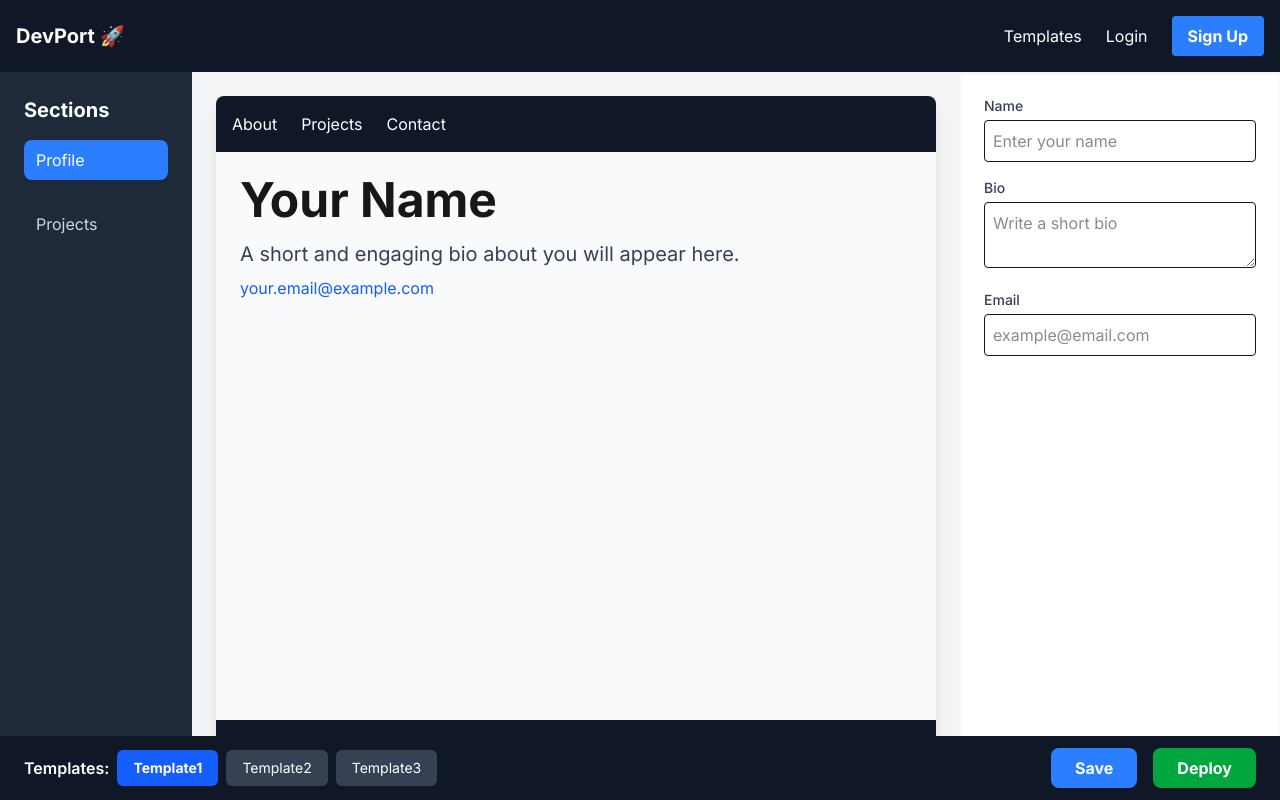
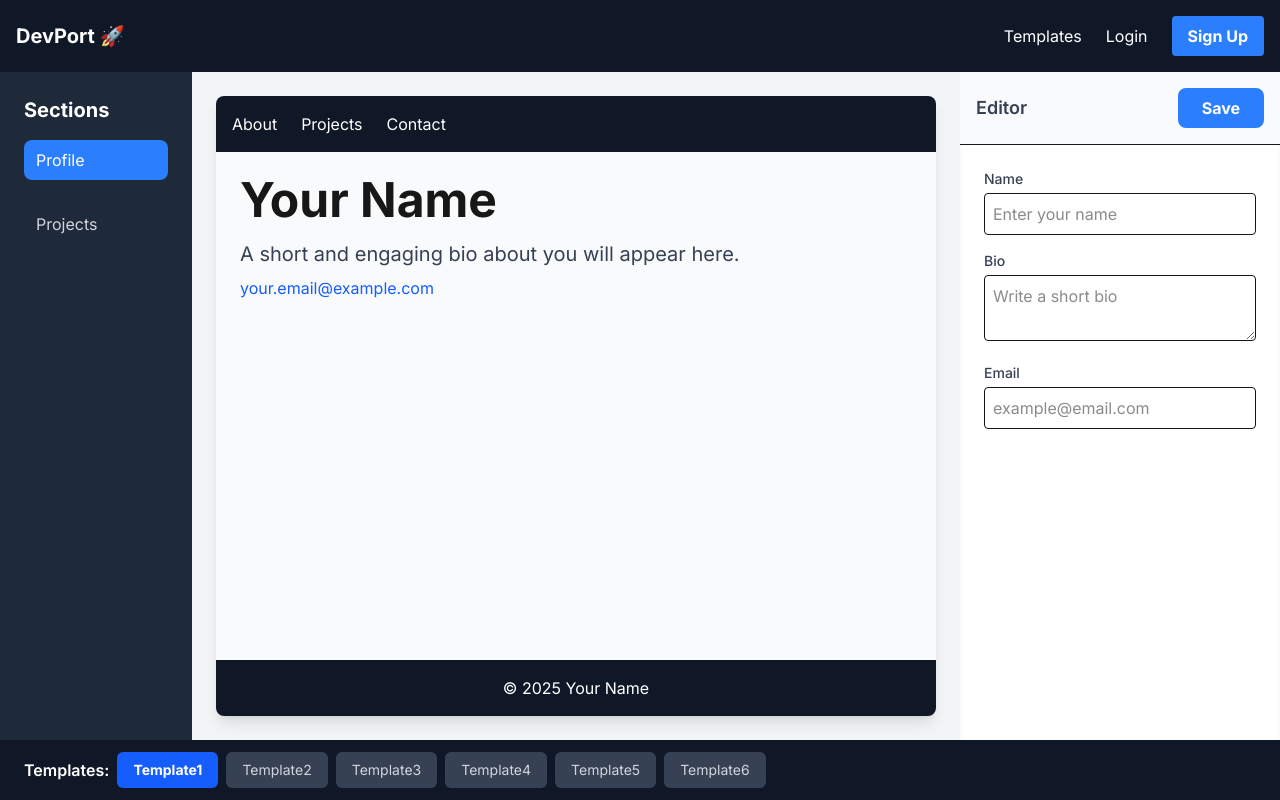
Before and after one commit to dilip27m/devport-frontend, a Next.js app: page /editor in a window 1280 px wide. Built offline with nearby package versions, Linux system fonts and the light colour scheme.

Commit message:
feat:implemented last modified and profile-skeketon

```diff
--- a/src/app/(main)/editor/components/Bottombar.tsx
+++ b/src/app/(main)/editor/components/Bottombar.tsx
@@ -2,45 +2,24 @@
 
 import React from "react";
 
-// Define the possible statuses for our save button
-export type SaveStatus = "idle" | "saving" | "success" | "error";
-
+// The only props it needs now are for template switching
+export type SaveStatus = "idle" | "saving" | "success" | "error"; // Keep type for other components
 interface BottomBarProps {
   activeTemplate: string;
   onTemplateChange: (template: string) => void;
-  onSave: () => void; // A function to trigger the save
-  saveStatus: SaveStatus; // The current status from the parent
 }
 
-const templates = ["template1", "template2", "template3"];
+const templates = ["template1", "template2", "template3", "template4", "template5", "template6"]; // Add more to test scrolling
 
 const BottomBar: React.FC<BottomBarProps> = ({
   activeTemplate,
   onTemplateChange,
-  onSave,
-  saveStatus,
 }) => {
-  // Helper function to determine button text and style
-  const getSaveButtonContent = () => {
-    switch (saveStatus) {
-      case "saving":
-        return { text: "Saving...", disabled: true, className: "bg-yellow-500" };
-      case "success":
-        return { text: "Saved!", disabled: false, className: "bg-green-500 hover:bg-green-600" };
-      case "error":
-        return { text: "Save Failed", disabled: false, className: "bg-red-500 hover:bg-red-600" };
-      default: // idle
-        return { text: "Save", disabled: false, className: "bg-blue-500 hover:bg-blue-600" };
-    }
-  };
-
-  const saveButton = getSaveButtonContent();
-
   return (
-    <div className="absolute bottom-0 left-0 right-0 h-16 bg-gray-900 text-white flex items-center justify-between px-6 z-10">
-      {/* Template Switcher */}
-      <div className="flex items-center space-x-2">
-        <span className="font-semibold">Templates:</span>
+    // This container handles the horizontal scrolling
+    <div className="w-full bg-gray-900 px-6 py-3 overflow-x-auto">
+      <div className="flex items-center space-x-2 whitespace-nowrap">
+        <span className="font-semibold text-white mr-2">Templates:</span>
         {templates.map((template) => (
           <button
             key={template}
@@ -48,31 +27,13 @@ const BottomBar: React.FC<BottomBarProps> = ({
             className={`px-4 py-2 rounded-md text-sm transition ${
               activeTemplate === template
                 ? "bg-blue-600 text-white font-bold"
-                : "bg-gray-700 hover:bg-gray-600"
+                : "bg-gray-700 text-gray-300 hover:bg-gray-600"
             }`}
           >
             {template.charAt(0).toUpperCase() + template.slice(1)}
           </button>
         ))}
       </div>
-
-      {/* Save and Deploy Buttons */}
-      <div className="flex items-center space-x-4">
-        <button
-          onClick={onSave}
-          disabled={saveButton.disabled}
-          className={`font-bold py-2 px-6 rounded-lg transition text-white ${saveButton.className}`}
-        >
-          {saveButton.text}
-        </button>
-        <button
-          // We will implement this later
-          // onClick={onDeploy}
-          className="bg-green-600 hover:bg-green-700 text-white font-bold py-2 px-6 rounded-lg transition"
-        >
-          Deploy
-        </button>
-      </div>
     </div>
   );
 };
--- a/src/app/(main)/editor/components/FormContainer.tsx
+++ b/src/app/(main)/editor/components/FormContainer.tsx
@@ -1,38 +1,67 @@
 "use client";
 
 import React from "react";
-import ProfileForm from "@/app/(main)/editor/components/forms/ProfileForm";
-import ProjectsForm from "@/app/(main)/editor/components/forms/ProjectsForm";
+import ProfileForm from "./forms/ProfileForm";
+import ProjectsForm from "./forms/ProjectsForm";
+// We need the SaveStatus type here
+import { SaveStatus } from "./Bottombar";
 
 interface FormContainerProps {
   section: string;
   data: any;
   setData: React.Dispatch<React.SetStateAction<any>>;
+  // Add the new props for saving
+  onSave: () => void;
+  saveStatus: SaveStatus;
+  lastSaved: string | null;
 }
 
-const FormContainer: React.FC<FormContainerProps> = ({ section, data, setData }) => {
+const FormContainer: React.FC<FormContainerProps> = ({
+  section,
+  data,
+  setData,
+  onSave,
+  saveStatus,
+  lastSaved,
+}) => {
+  const getSaveButtonContent = () => {
+    switch (saveStatus) {
+      case "saving": return { text: "Saving...", disabled: true, className: "bg-yellow-500" };
+      case "success": return { text: "Saved!", disabled: false, className: "bg-green-500" };
+      case "error": return { text: "Save Failed", disabled: false, className: "bg-red-500" };
+      default: return { text: "Save", disabled: false, className: "bg-blue-500 hover:bg-blue-600" };
+    }
+  };
+
+  const saveButton = getSaveButtonContent();
+
   return (
-    <div className="space-y-6">
-      {section === "Profile" && (
-        <ProfileForm
-          data={data.profile}
-          onChange={(field, value) =>
-            setData({ ...data, profile: { ...data.profile, [field]: value } })
-          }
-        />
-      )}
+    <div className="flex flex-col h-full">
+      {/* --- NEW HEADER for Save Button --- */}
+      <div className="p-4 border-b bg-gray-50">
+        <div className="flex justify-between items-center">
+          <h2 className="text-lg font-semibold text-gray-700">Editor</h2>
+          <button
+            onClick={onSave}
+            disabled={saveButton.disabled}
+            className={`font-bold py-2 px-6 rounded-lg transition text-white ${saveButton.className}`}
+          >
+            {saveButton.text}
+          </button>
+        </div>
+        {lastSaved && (
+          <p className="text-xs text-gray-500 mt-1 text-right">
+            Last saved: {lastSaved}
+          </p>
+        )}
+      </div>
+      {/* ---------------------------------- */}
 
-
-
-      {section === "Projects" && (
-        <ProjectsForm
-          projects={data.projects}
-          onChange={(projects) => setData({ ...data, projects })}
-        />
-      )}
-
-
-
+      {/* The actual forms are now in a scrollable container */}
+      <div className="flex-1 p-6 overflow-y-auto">
+        {section === "Profile" && ( <ProfileForm data={data.profile} onChange={(field, value) => setData({ ...data, profile: { ...data.profile, [field]: value } })} /> )}
+        {section === "Projects" && ( <ProjectsForm projects={data.projects} onChange={(projects) => setData({ ...data, projects })} /> )}
+      </div>
     </div>
   );
 };
--- a/src/app/(main)/editor/page.tsx
+++ b/src/app/(main)/editor/page.tsx
@@ -6,9 +6,6 @@ import FormContainer from "@/app/(main)/editor/components/FormContainer";
 import LivePreview from "@/app/(main)/editor/components/LivePreview";
 import BottomBar, { SaveStatus } from "@/app/(main)/editor/components/Bottombar";
 import { useAuth } from "@/context/AuthContext";
-
-// Import the specific 'Project' type definition from your form component.
-// This is the "contract" that ensures the data structure is consistent.
 import { Project } from "@/app/(main)/editor/components/forms/ProjectsForm";
 
 const API_BASE_URL = "http://localhost:5000/api";
@@ -17,33 +14,26 @@ export default function EditorPage() {
   const [activeSection, setActiveSection] = useState("Profile");
   const [activeTemplate, setActiveTemplate] = useState("template1");
   const [saveStatus, setSaveStatus] = useState<SaveStatus>("idle");
+  const [lastSaved, setLastSaved] = useState<string | null>(null); // NEW: State for the timestamp
 
-  // The main state for all portfolio data.
-  // We explicitly use the 'Project[]' type for the projects array.
   const [data, setData] = useState({
     profile: { name: "", bio: "", email: "" },
     projects: [] as Project[],
-    // We can add other sections here as we build them
-    // skills: [] as { id: string, name: string }[],
   });
 
   const { user, token } = useAuth();
 
-  // This effect runs once when the page loads to fetch the user's saved data.
+
   useEffect(() => {
     const loadPortfolioData = async () => {
-      // Don't run if the user isn't logged in yet.
       if (!user || !token) return;
-
       try {
         const response = await fetch(`${API_BASE_URL}/portfolio/${user._id}`, {
           headers: { "Authorization": `Bearer ${token}` },
         });
 
-        // If a 404 is returned, it means it's a new user with no saved portfolio.
         if (response.status === 404) {
-          console.log("No existing portfolio found. Pre-filling with user info.");
-          // Pre-fill the profile with the user's name and email.
+          console.log("No existing portfolio found.");
           setData(prevData => ({
             ...prevData,
             profile: { ...prevData.profile, name: user.name, email: user.email },
@@ -57,14 +47,14 @@ export default function EditorPage() {
 
         const result = await response.json();
         if (result.success) {
-          // Update the state with the data and template choice from the database.
-          // Spreading a default structure first prevents errors if the DB data is missing a field.
           setData({
             profile: { name: "", bio: "", email: "" },
             projects: [],
             ...result.data.data,
           });
           setActiveTemplate(result.data.template);
+          // NEW: Update the state with the loaded timestamp
+          setLastSaved(new Date(result.data.lastUpdatedAt).toLocaleString());
           console.log("Portfolio data loaded successfully!");
         }
       } catch (error) {
@@ -73,9 +63,8 @@ export default function EditorPage() {
     };
 
     loadPortfolioData();
-  }, [user, token]); // This effect re-runs if the user logs in or out.
+  }, [user, token]);
 
-  // This function is called when the user clicks the "Save" button.
   const handleSave = async () => {
     if (!user || !token) {
       alert("You must be logged in to save.");
@@ -90,8 +79,8 @@ export default function EditorPage() {
           "Authorization": `Bearer ${token}`,
         },
         body: JSON.stringify({
-          data: data, // The entire portfolio data object
-          template: activeTemplate, // The user's chosen template
+          data: data,
+          template: activeTemplate,
         }),
       });
 
@@ -101,6 +90,8 @@ export default function EditorPage() {
       const result = await response.json();
       if (result.success) {
         setSaveStatus("success");
+        // NEW: Update the state after a successful save
+        setLastSaved(new Date(result.data.lastUpdatedAt).toLocaleString());
       } else {
         throw new Error(result.error || "An unknown error occurred.");
       }
@@ -108,36 +99,44 @@ export default function EditorPage() {
       console.error("Error saving data:", error);
       setSaveStatus("error");
     } finally {
-      // Reset the button's state after 2 seconds.
       setTimeout(() => setSaveStatus("idle"), 2000);
     }
   };
 
-  return (
-    <div className="flex-1 flex relative">
-      <div className="flex w-full">
-        {/* Left Sidebar for navigation */}
+     return (
+    // The main container for the entire page, relative for the bottom bar
+    <div className="relative flex-1 flex flex-col">
+      {/* This container holds the three main panels */}
+      <div className="flex-1 flex overflow-hidden">
+        {/* Left Sidebar */}
         <div className="w-[15%] bg-gray-800 p-6 overflow-y-auto">
           <Sidebar active={activeSection} onSelect={setActiveSection} />
         </div>
 
-        {/* Middle panel for the live template preview */}
-        <div className="w-[60%] p-6 overflow-y-auto bg-gray-100">
+        {/* Middle Panel for Live Preview */}
+        {/* This now has a hard boundary and will scroll internally */}
+        <div className="w-[60%] p-6 bg-gray-100 overflow-y-auto">
           <LivePreview data={data} activeTemplate={activeTemplate} />
         </div>
 
-        {/* Right panel for the editor forms */}
-        <div className="w-[25%] bg-white p-6 overflow-y-auto shadow-inner">
-          <FormContainer section={activeSection} data={data} setData={setData} />
+        {/* Right Panel for Forms */}
+        {/* This now has a hard boundary and its child will scroll */}
+        <div className="w-[25%] bg-white shadow-inner flex flex-col">
+          <FormContainer
+            section={activeSection}
+            data={data}
+            setData={setData}
+            onSave={handleSave}
+            saveStatus={saveStatus}
+            lastSaved={lastSaved}
+          />
         </div>
       </div>
 
-      {/* Bottom bar for templates, saving, and deploying */}
+      {/* The BottomBar for templates */}
       <BottomBar
         activeTemplate={activeTemplate}
         onTemplateChange={setActiveTemplate}
-        onSave={handleSave}
-        saveStatus={saveStatus}
       />
     </div>
   );
--- /dev/null
+++ b/src/app/(main)/profile/ChangePasswordForm.tsx
@@ -0,0 +1,57 @@
+"use client";
+
+import React, { useState } from "react";
+
+const ChangePasswordForm = () => {
+  const [currentPassword, setCurrentPassword] = useState("");
+  const [newPassword, setNewPassword] = useState("");
+  const [confirmPassword, setConfirmPassword] = useState("");
+
+  const handleSubmit = (e: React.FormEvent) => {
+    e.preventDefault();
+    // Logic to call the backend API will go here
+    console.log("Changing password...");
+  };
+
+  return (
+    <div className="bg-white p-6 rounded-lg shadow-md">
+      <h2 className="text-xl font-semibold mb-4 text-gray-700">Change Password</h2>
+      <form onSubmit={handleSubmit} className="space-y-4">
+        <div>
+          <label className="block text-sm font-medium text-gray-700">Current Password</label>
+          <input
+            type="password"
+            value={currentPassword}
+            onChange={(e) => setCurrentPassword(e.target.value)}
+            className="mt-1 w-full border rounded p-2"
+            required
+          />
+        </div>
+        <div>
+          <label className="block text-sm font-medium text-gray-700">New Password</label>
+          <input
+            type="password"
+            value={newPassword}
+            onChange={(e) => setNewPassword(e.target.value)}
+            className="mt-1 w-full border rounded p-2"
+            required
+          />
+        </div>
+        <div>
+          <label className="block text-sm font-medium text-gray-700">Confirm New Password</label>
+          <input
+            type="password"
+            value={confirmPassword}
+            onChange={(e) => setConfirmPassword(e.target.value)}
+            className="mt-1 w-full border rounded p-2"
+            required
+          />
+        </div>
+        <button type="submit" className="w-full bg-blue-500 text-white py-2 px-4 rounded-md hover:bg-blue-600">
+          Update Password
+        </button>
+      </form>
+    </div>
+  );
+};
+export default ChangePasswordForm;
--- /dev/null
+++ b/src/app/(main)/profile/DeleteAccount.tsx
@@ -0,0 +1,26 @@
+"use client";
+
+import React from "react";
+
+const DeleteAccount = () => {
+  const handleDelete = () => {
+    // We will add a confirmation prompt before calling the API
+    if (window.confirm("Are you sure you want to delete your account? This action cannot be undone.")) {
+      console.log("Deleting account...");
+    }
+  };
+
+  return (
+    <div className="bg-red-50 border-l-4 border-red-400 p-6 rounded-lg shadow-md">
+      <h2 className="text-xl font-semibold mb-2 text-red-800">Danger Zone</h2>
+      <p className="text-red-700 mb-4">
+        Deleting your account will permanently remove all of your data, including your portfolio. This action is irreversible.
+      </p>
+      <button onClick={handleDelete} className="bg-red-500 text-white py-2 px-4 rounded-md hover:bg-red-700">
+        Delete My Account
+      </button>
+    </div>
+  );
+};
+
+export default DeleteAccount;
--- /dev/null
+++ b/src/app/(main)/profile/UserInfo.tsx
@@ -0,0 +1,42 @@
+"use client";
+
+import React from "react";
+
+// Define a simple type for the user prop
+interface User {
+  name: string;
+  username: string;
+  email: string;
+}
+
+const UserInfo = ({ user }: { user: User }) => {
+  const portfolioUrl = `${window.location.origin}/p/${user.username}`;
+
+  return (
+    <div className="bg-white p-6 rounded-lg shadow-md">
+      <h2 className="text-xl font-semibold mb-4 text-gray-700">Your Information</h2>
+      <div className="space-y-3">
+        <div>
+          <label className="text-sm font-medium text-gray-500">Name</label>
+          <p className="text-lg text-gray-800">{user.name}</p>
+        </div>
+        <div>
+          <label className="text-sm font-medium text-gray-500">Username</label>
+          <p className="text-lg text-gray-800">{user.username}</p>
+        </div>
+        <div>
+          <label className="text-sm font-medium text-gray-500">Email</label>
+          <p className="text-lg text-gray-800">{user.email}</p>
+        </div>
+        <div>
+          <label className="text-sm font-medium text-gray-500">Public Portfolio URL</label>
+          <a href={portfolioUrl} target="_blank" rel="noopener noreferrer" className="text-lg text-blue-500 hover:underline break-all">
+            {portfolioUrl}
+          </a>
+        </div>
+      </div>
+    </div>
+  );
+};
+
+export default UserInfo;
--- /dev/null
+++ b/src/app/(main)/profile/page.tsx
@@ -0,0 +1,43 @@
+"use client";
+
+import React from "react";
+import { useAuth } from "@/context/AuthContext";
+import { useRouter } from "next/navigation";
+import UserInfo from "./UserInfo"; // We will create this
+import ChangePasswordForm from "./ChangePasswordForm"; // We will create this
+import DeleteAccount from "./DeleteAccount"; // We will create this
+
+const ProfilePage = () => {
+  const { user, loading, isAuthenticated } = useAuth();
+  const router = useRouter();
+
+  // This is a simple protected route. If the user is not authenticated after loading, redirect them.
+  if (!loading && !isAuthenticated) {
+    router.push("/login");
+    return null; // Render nothing while redirecting
+  }
+
+  // Show a loading state while the AuthContext is initializing
+  if (loading || !user) {
+    return (
+      <div className="flex-1 flex items-center justify-center">
+        <p>Loading...</p>
+      </div>
+    );
+  }
+
+  return (
+    <div className="flex-1 bg-gray-100 p-4 sm:p-6 lg:p-8">
+      <div className="max-w-2xl mx-auto space-y-8">
+        <h1 className="text-3xl font-bold text-gray-800">Account Settings</h1>
+
+        {/* Each section will be its own component */}
+        <UserInfo user={user} />
+        <ChangePasswordForm />
+        <DeleteAccount />
+      </div>
+    </div>
+  );
+};
+
+export default ProfilePage;
```
